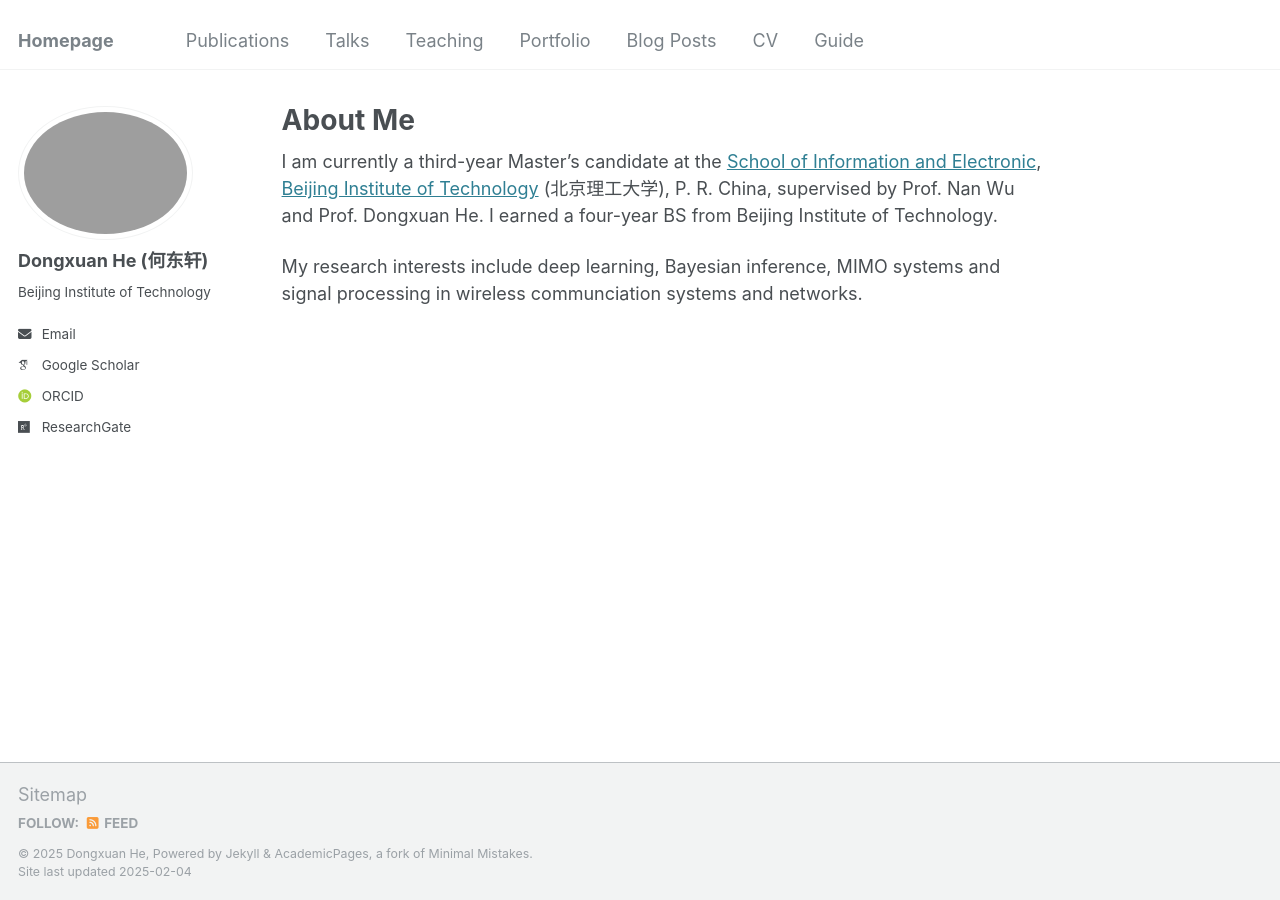
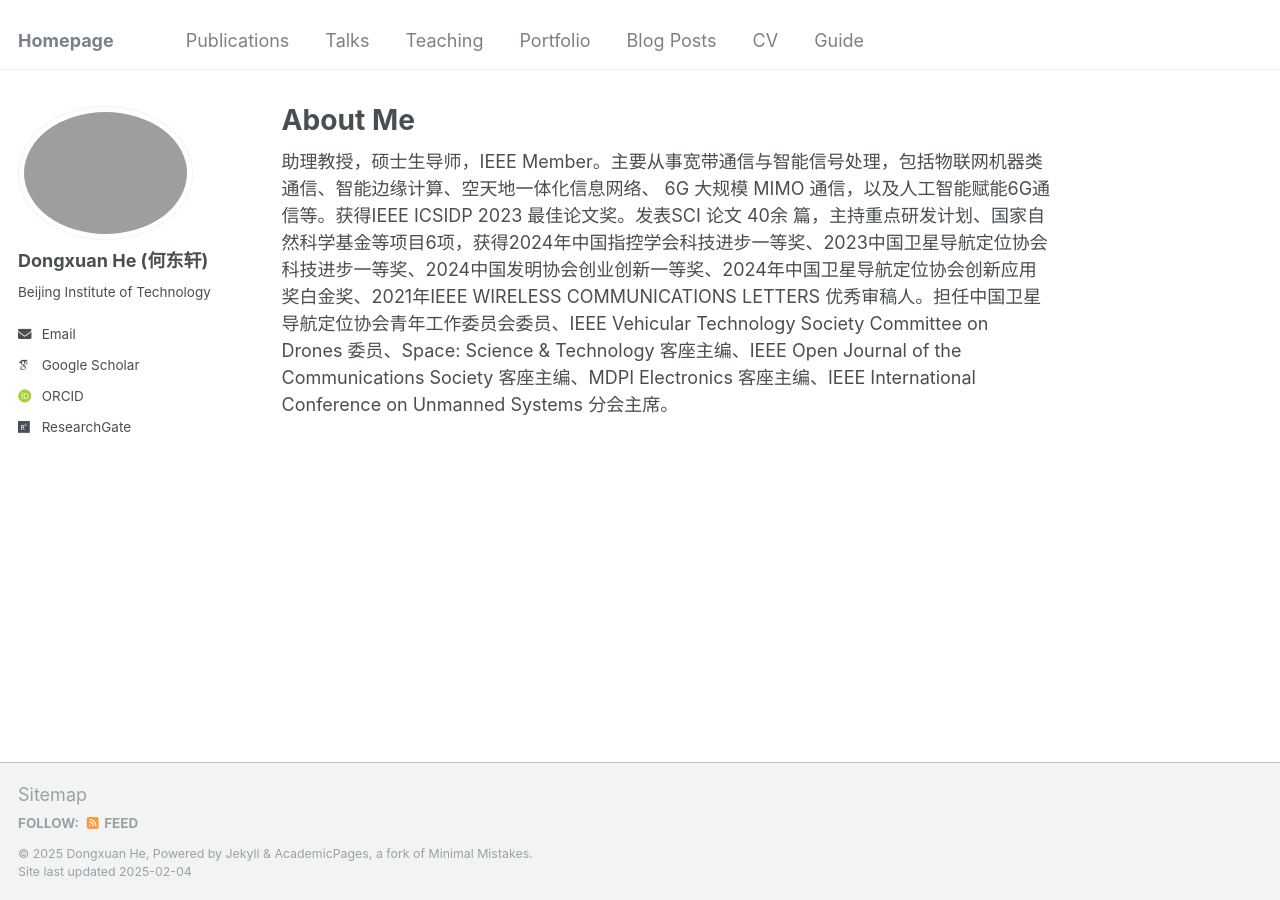
Before and after one commit to dongxuanBIT/dongxuanBIT.github.io, a Jekyll site: the page built from _pages/about.md, in a window 1280 px wide. Built offline with Jekyll 4.4.1, drawn with Linux system fonts in a browser that asks for light colours; some web fonts are replaced.

Commit message:
Update about.md

```diff
--- a/_pages/about.md
+++ b/_pages/about.md
@@ -7,6 +7,4 @@ redirect_from:
   - /about.html
 ---
 
-I am currently a third-year Master's candidate at the [School of Information and Electronic](https://sie.bit.edu.cn/), [Beijing Institute of Technology](http://www.bit.edu.cn/) (北京理工大学), P. R. China, supervised by Prof. Nan Wu and Prof. Dongxuan He. I earned a four-year BS from Beijing Institute of Technology.
-
-My research interests include deep learning, Bayesian inference, MIMO systems and signal processing in wireless communciation systems and networks.
+助理教授，硕士生导师，IEEE Member。主要从事宽带通信与智能信号处理，包括物联网机器类通信、智能边缘计算、空天地一体化信息网络、 6G 大规模 MIMO 通信，以及人工智能赋能6G通信等。获得IEEE ICSIDP 2023 最佳论文奖。发表SCI 论文 40余 篇，主持重点研发计划、国家自然科学基金等项目6项，获得2024年中国指控学会科技进步一等奖、2023中国卫星导航定位协会科技进步一等奖、2024中国发明协会创业创新一等奖、2024年中国卫星导航定位协会创新应用奖白金奖、2021年IEEE WIRELESS COMMUNICATIONS LETTERS 优秀审稿人。担任中国卫星导航定位协会青年工作委员会委员、IEEE Vehicular Technology Society Committee on Drones 委员、Space: Science & Technology 客座主编、IEEE Open Journal of the Communications Society 客座主编、MDPI Electronics 客座主编、IEEE International Conference on Unmanned Systems 分会主席。
```
